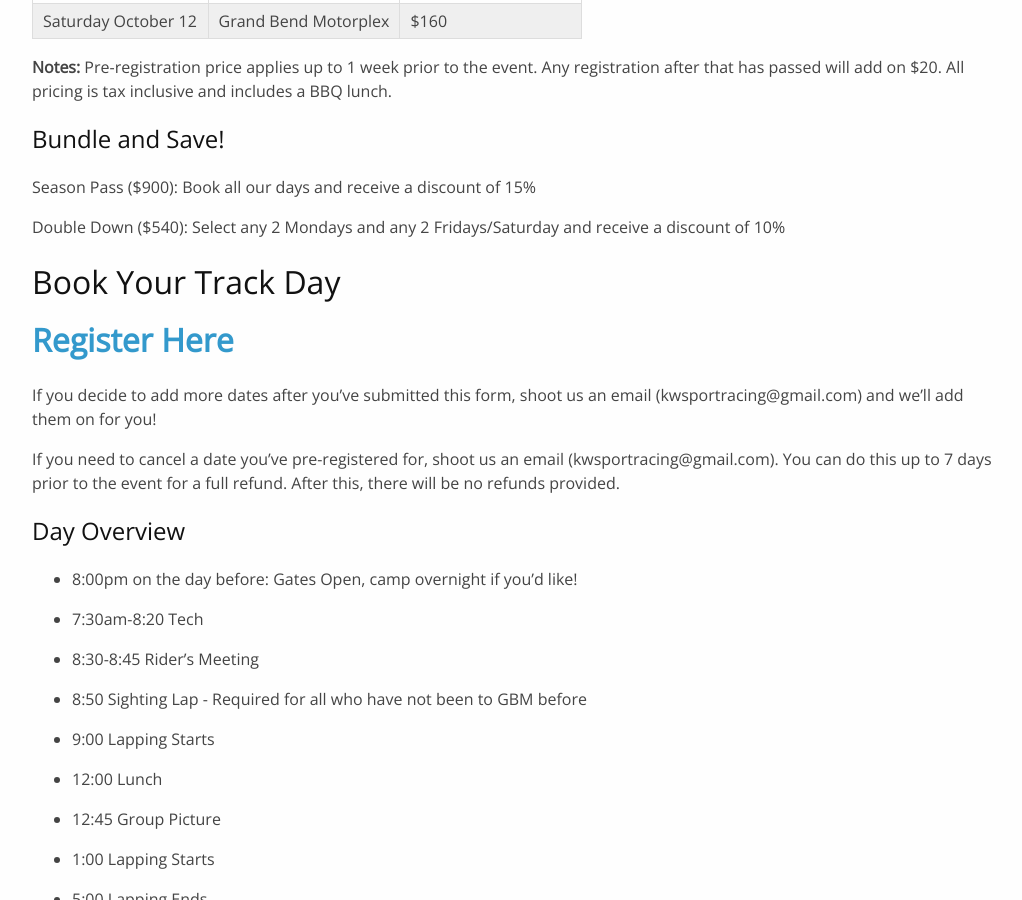
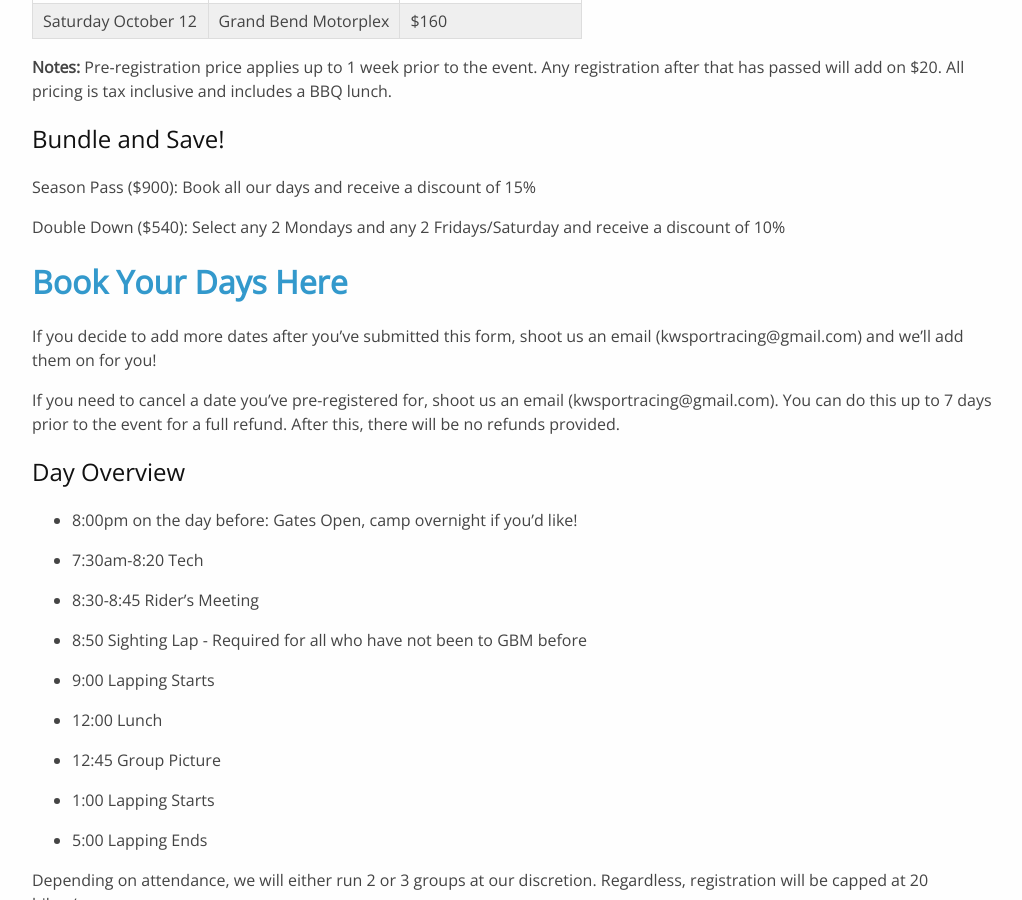
Before and after one commit to kwsportracing/site, a Jekyll site: the page built from docs/dates.md, in a window 1280 px wide and 900 px high, scrolled down 399 px. Shown: the whole window, without its empty margins (128-1150 px from the left). Built offline with Jekyll 4.4.1, drawn with Linux system fonts in a browser that asks for light colours; nearby versions of some CDN libraries.

Commit message:
Update dates.md

```diff
--- a/docs/dates.md
+++ b/docs/dates.md
@@ -24,9 +24,8 @@ Season Pass ($900): Book all our days and receive a discount of 15%
 
 Double Down ($540): Select any 2 Mondays and any 2 Fridays/Saturday and receive a discount of 10%
 
-## Book Your Track Day
+## **[Book Your Days Here](https://kwsportracing.ca/book/)**
 
-## **[Register Here](https://kwsportracing.ca/book/)**
 
 If you decide to add more dates after you've submitted this form, shoot us an email (kwsportracing@gmail.com)  and we'll add them on for you!
 
```
